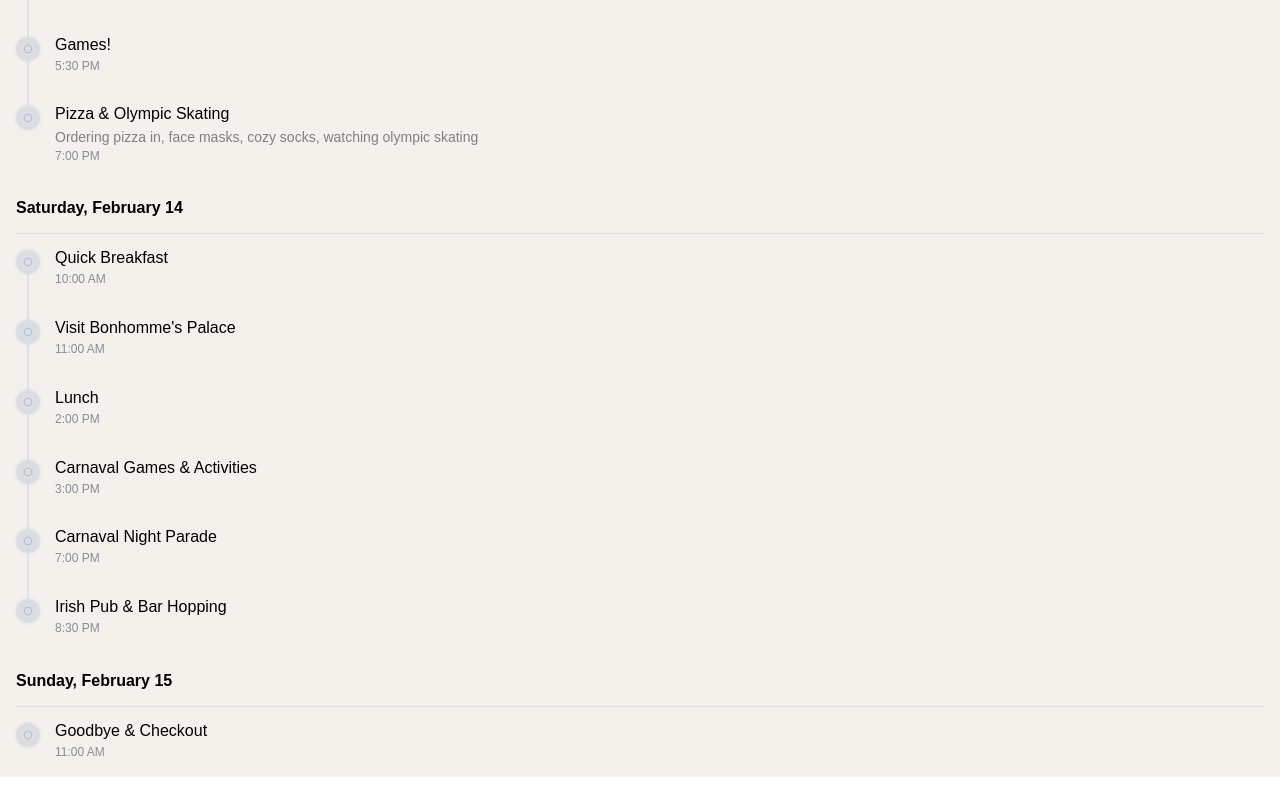
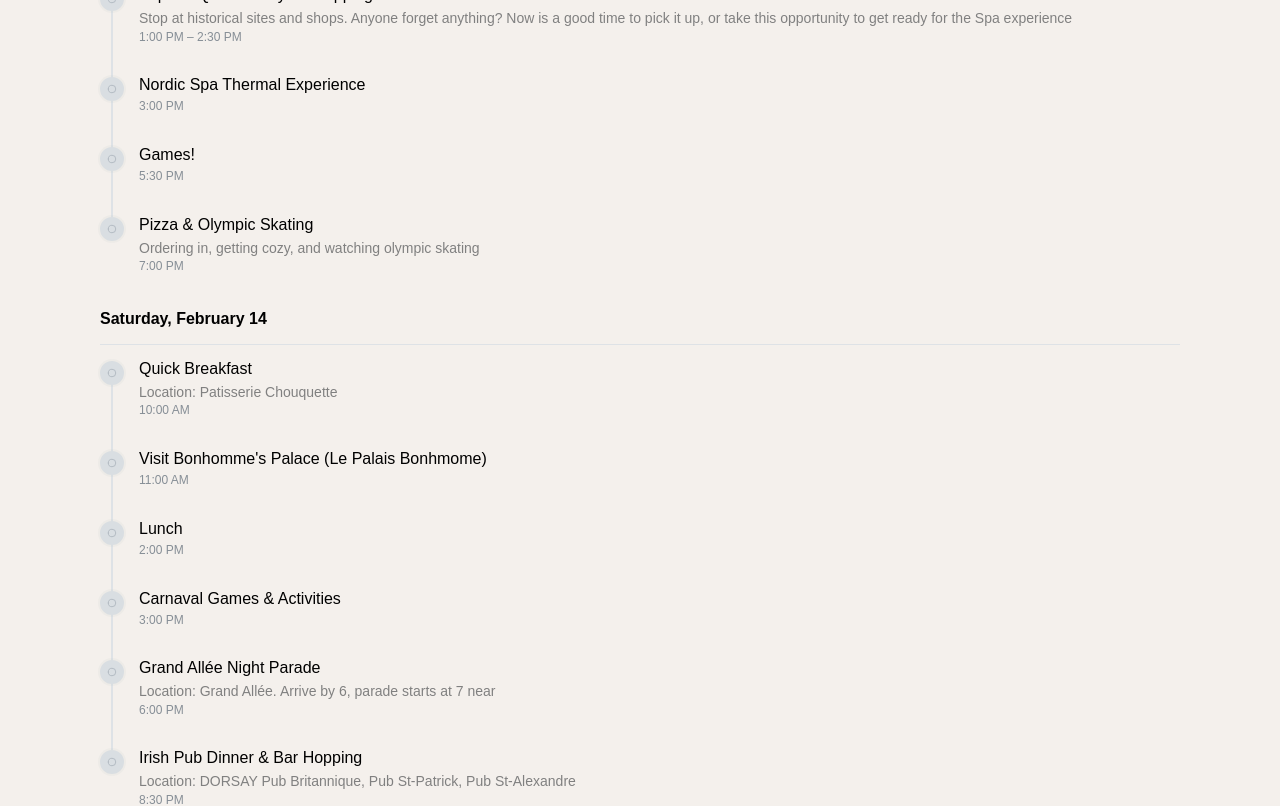
Before and after one commit to hfitzsim/bach-itinerary, a React (Vite) app: page / in a window 1280 px wide. Shown: the part 480-1286 px from the top of the page. Before the commit the page ends 1257 px from the top, so only its background shows below. Built offline with nearby package versions, Linux system fonts and the light colour scheme; a web font is replaced by a local one.

Commit message:
style updates

```diff
--- a/src/App.tsx
+++ b/src/App.tsx
@@ -1,5 +1,5 @@
 import '@mantine/core/styles.css';
-import { MantineProvider, AppShell, Title } from '@mantine/core';
+import { MantineProvider, AppShell, Title, Container, Flex } from '@mantine/core';
 import { useHeadroom } from '@mantine/hooks';
 import { theme } from './theme.ts';
 import { LivingTimelineByDay } from './Timeline.tsx';
@@ -9,8 +9,8 @@ const timelineItems: TimelineItem[] = [
 	{
 		id: 'first_dinner',
 		title: 'Dinner',
-		start: new Date('2026-01-10T20:30:00'),
-		end: new Date('2026-01-10T22:00:00'),
+		start: new Date('2026-02-12T20:30:00'),
+		end: new Date('2026-02-12T22:00:00'),
 	},
 	{
 		id: 'welcome',
@@ -21,12 +21,15 @@ const timelineItems: TimelineItem[] = [
 	{
 		id: 'brunch',
 		title: 'Brunch',
+		description: 'Location: Restaurant La Buche',
 		start: new Date('2026-02-13T11:00:00'),
 		end: new Date('2026-02-13T13:00:00'),
 	},
 	{
 		id: 'explore',
 		title: 'Explore Québec City & Shopping',
+		description:
+			'Stop at historical sites and shops. Anyone forget anything? Now is a good time to pick it up, or take this opportunity to get ready for the Spa experience',
 		start: new Date('2026-02-13T13:00:00'),
 		end: new Date('2026-02-13T14:30:00'),
 	},
@@ -43,17 +46,18 @@ const timelineItems: TimelineItem[] = [
 	{
 		id: 'order_in',
 		title: 'Pizza & Olympic Skating',
-		description: 'Ordering pizza in, face masks, cozy socks, watching olympic skating',
+		description: 'Ordering in, getting cozy, and watching olympic skating',
 		start: new Date('2026-02-13T19:00:00'),
 	},
 	{
 		id: 'croissants',
 		title: 'Quick Breakfast',
+		description: 'Location: Patisserie Chouquette',
 		start: new Date('2026-02-14T10:00:00'),
 	},
 	{
 		id: 'bonhomme',
-		title: "Visit Bonhomme's Palace",
+		title: "Visit Bonhomme's Palace (Le Palais Bonhmome)",
 		start: new Date('2026-02-14T11:00:00'),
 	},
 	{
@@ -68,12 +72,14 @@ const timelineItems: TimelineItem[] = [
 	},
 	{
 		id: 'carnaval_parade',
-		title: 'Carnaval Night Parade',
-		start: new Date('2026-02-14T19:00:00'),
+		title: 'Grand Allée Night Parade',
+		description: 'Location: Grand Allée. Arrive by 6, parade starts at 7 near ',
+		start: new Date('2026-02-14T18:00:00'),
 	},
 	{
 		id: 'irish_bar',
-		title: 'Irish Pub & Bar Hopping',
+		title: 'Irish Pub Dinner & Bar Hopping',
+		description: 'Location: DORSAY Pub Britannique, Pub St-Patrick, Pub St-Alexandre',
 		start: new Date('2026-02-14T20:30:00'),
 	},
 	{
@@ -89,16 +95,20 @@ function App() {
 	return (
 		<MantineProvider theme={theme}>
 			<AppShell
-				header={{ height: 60, collapsed: !pinned, offset: false }}
+				header={{ height: 100, collapsed: !pinned, offset: false }}
 				padding="md"
 				bg={'isabelline'}
 			>
 				<AppShell.Header p="md" bg="isabelline">
-					<Title order={1}>Lauren's Enchanted Bachelorette Weekend in Québec City</Title>
+					<Flex justify="center">
+						<Title order={1}>Lauren's Enchanted Bachelorette Weekend in Québec City</Title>
+					</Flex>
 				</AppShell.Header>
 
 				<AppShell.Main pt="var(--app-shell-header-height)">
-					<LivingTimelineByDay items={timelineItems} />
+					<Container size="lg" p={30}>
+						<LivingTimelineByDay items={timelineItems} />
+					</Container>
 				</AppShell.Main>
 			</AppShell>
 		</MantineProvider>
```
